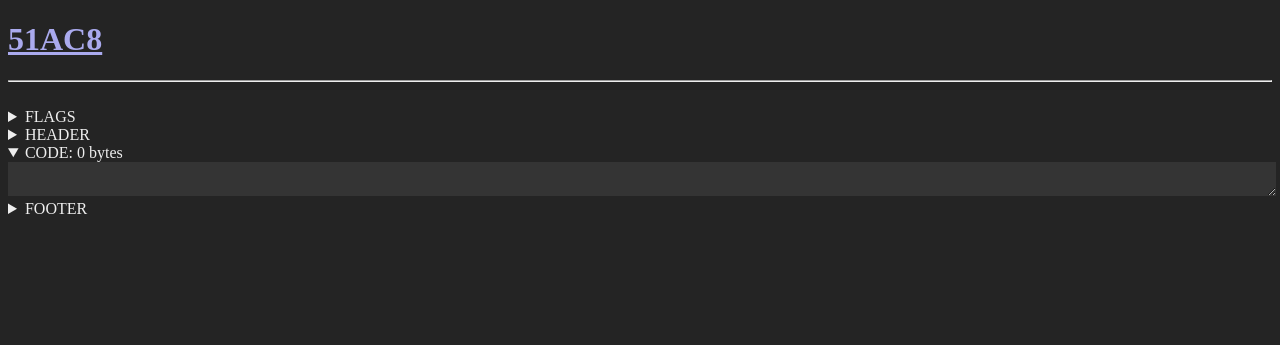
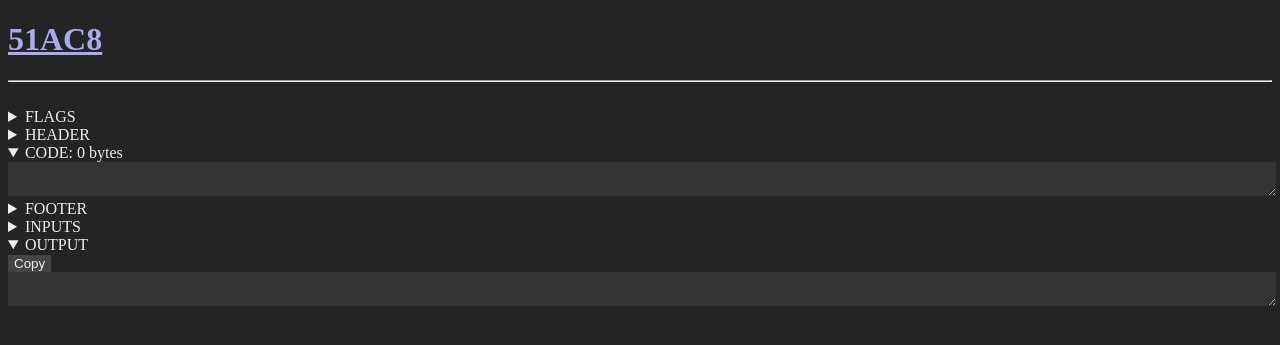
Before and after one commit to zoomlogo/siacB-abandoned, a Flask app: page / in a window 1280 px wide. Shown: the top 345 px of the page. Run offline with Flask 2, Linux system fonts and the light colour scheme.

Commit message:
woo progress

```diff
--- a/src/templates/index.html
+++ b/src/templates/index.html
@@ -20,6 +20,11 @@
             }
             a {
                 color: #aaaaee;
+            }
+            button {
+                color: #eeeeee;
+                background: #444444;
+                border: none;
             }
         </style>
     </head>
@@ -44,5 +49,16 @@
             <summary>FOOTER</summary>
             <textarea id="footer"></textarea>
         </details>
+
+        <details>
+            <summary>INPUTS</summary>
+            <textarea id="inputs"></textarea>
+        </details>
+
+        <details open>
+            <summary>OUTPUT</summary>
+            <button onclick="copyToClipboard('output')" style="height:auto; display: inline-block;" type="button">Copy</button>
+            <textarea id="output" readonly></textarea>
+        </details>
     </body>
 </html>
```
